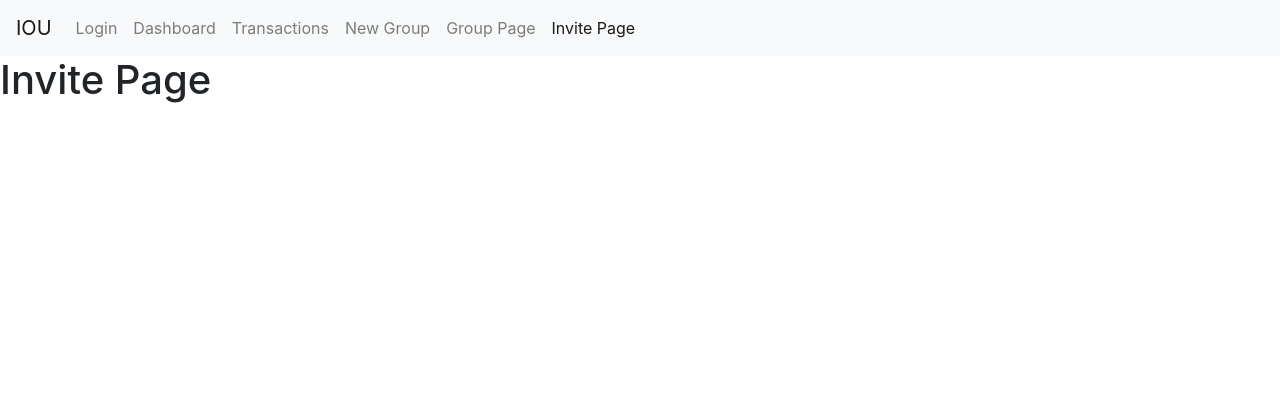
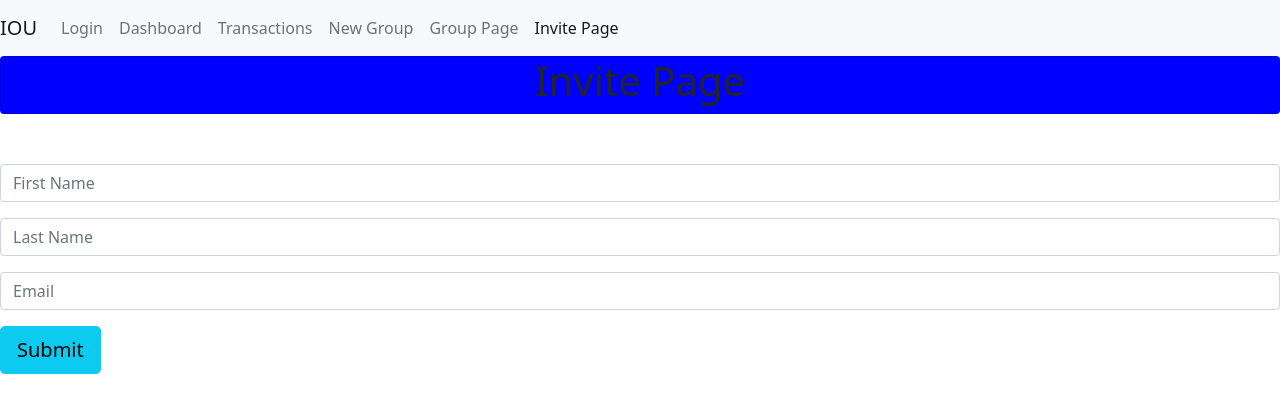
Before and after one commit to AubreyBennett/IOU, a React (Create React App) app in the folder client/: page /invitepage in a window 1280 px wide. Shown: the top 412 px of the page. Built offline with nearby package versions, Linux system fonts and the light colour scheme.

Commit message:
basic invite page html layout

```diff
--- a/client/src/pages/invitepage.js
+++ b/client/src/pages/invitepage.js
@@ -1,7 +1,26 @@
 import React from 'react';
 
 function Invite() {
-    return <h1> Invite Page </h1>;
-  }
+  return (
+    <>
+      <div className="card" style={{ textAlign: "center", backgroundColor: "blue", marginBottom: "50px" }}>
+        <h1>Invite Page</h1>
+      </div>
+      <div className="input-group mb-3">
+        <input type="text" className="form-control" placeholder="First Name" aria-label="Enter Group Name" />
+      </div>
+      <div className="input-group mb-3">
+        <input type="text" className="form-control" placeholder="Last Name" aria-label="Enter Group Name" />
+      </div>
+      <div className="input-group mb-3">
+        <input type="text" className="form-control" placeholder="Email" aria-label="Enter Group Name" />
+      </div>
+      <button className="w-20 btn btn-lg btn-info" type="button" onClick={(e) => {
+        e.preventDefault();
+        window.location.pathname = '/invitepage';
+      }} id="button-addon2">Submit</button>
+    </>
+  );
+}
 
-  export default Invite;
+export default Invite;
--- a/package.json
+++ b/package.json
@@ -19,6 +19,7 @@
     "nodemon": "^1.18.7"
   },
   "dependencies": {
+    "bootstrap": "^5.0.1",
     "dotenv": "^9.0.0",
     "express": "^4.16.3",
     "if-env": "^1.0.4",
```
Also changed, not shown: client/package.json (deleted, +0 -41 lines), 2 other files (tests, documents, lock files or other folders).
